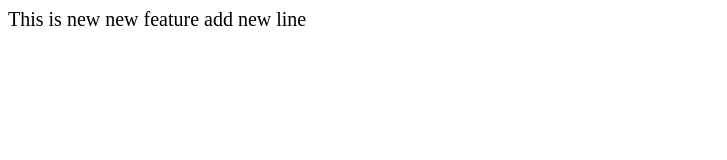
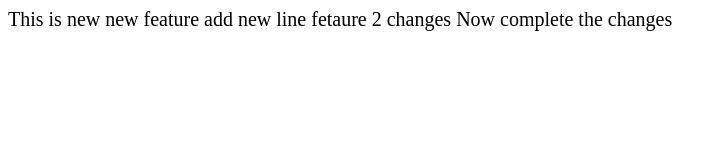
Before and after one commit to manoj-v2/git-training, a plain HTML site: page feature1.html in a window 1280 px wide. Shown: the whole page, without its empty margins (0-727 px from the left). Drawn offline with Linux system fonts and the light colour scheme.

Commit message:
gitignore

```diff
--- a/feature1.html
+++ b/feature1.html
@@ -7,5 +7,9 @@
 
   This is new new feature
   add new line
+
+  fetaure 2 changes
+
+  Now complete the changes
 </body>
 </html>
```
Also changed, not shown: 1 other file.
